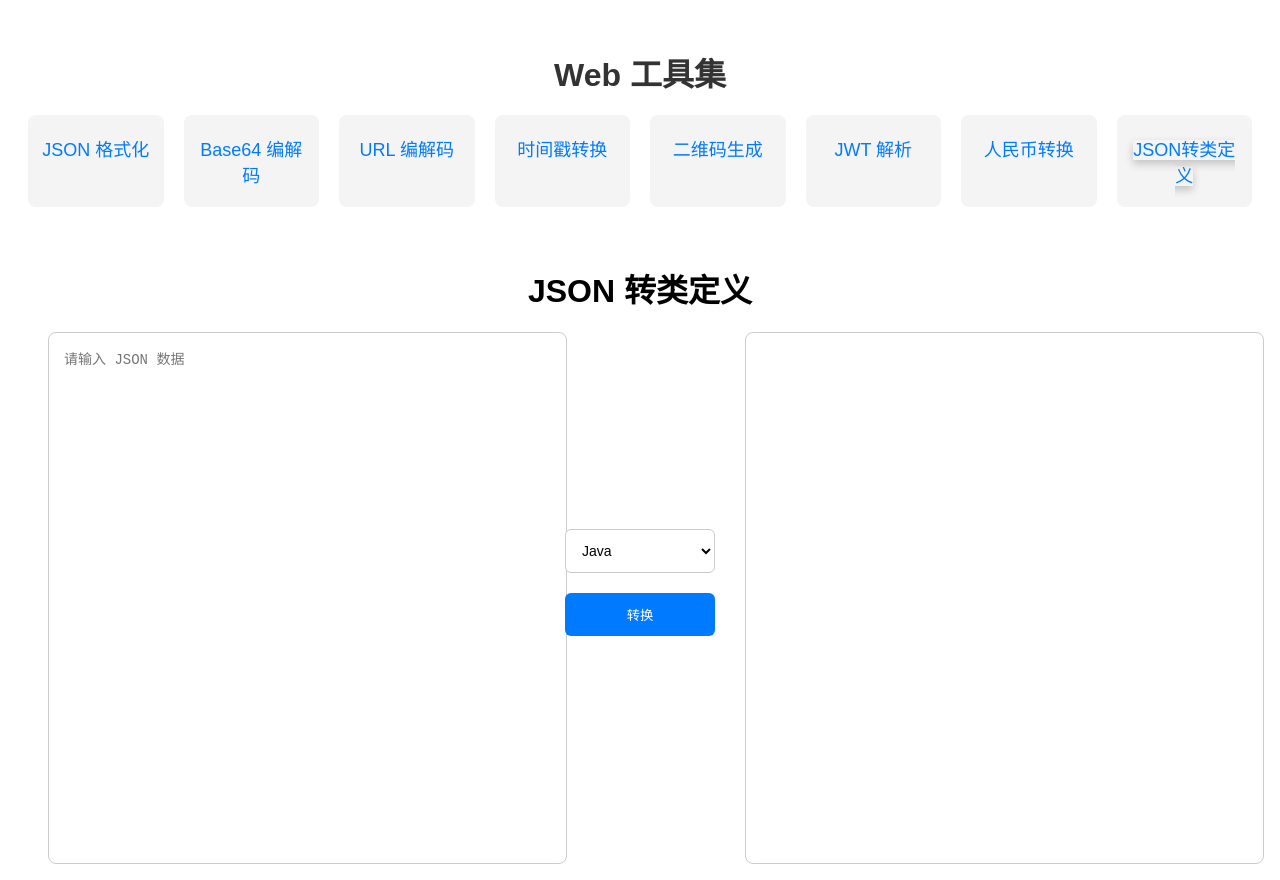
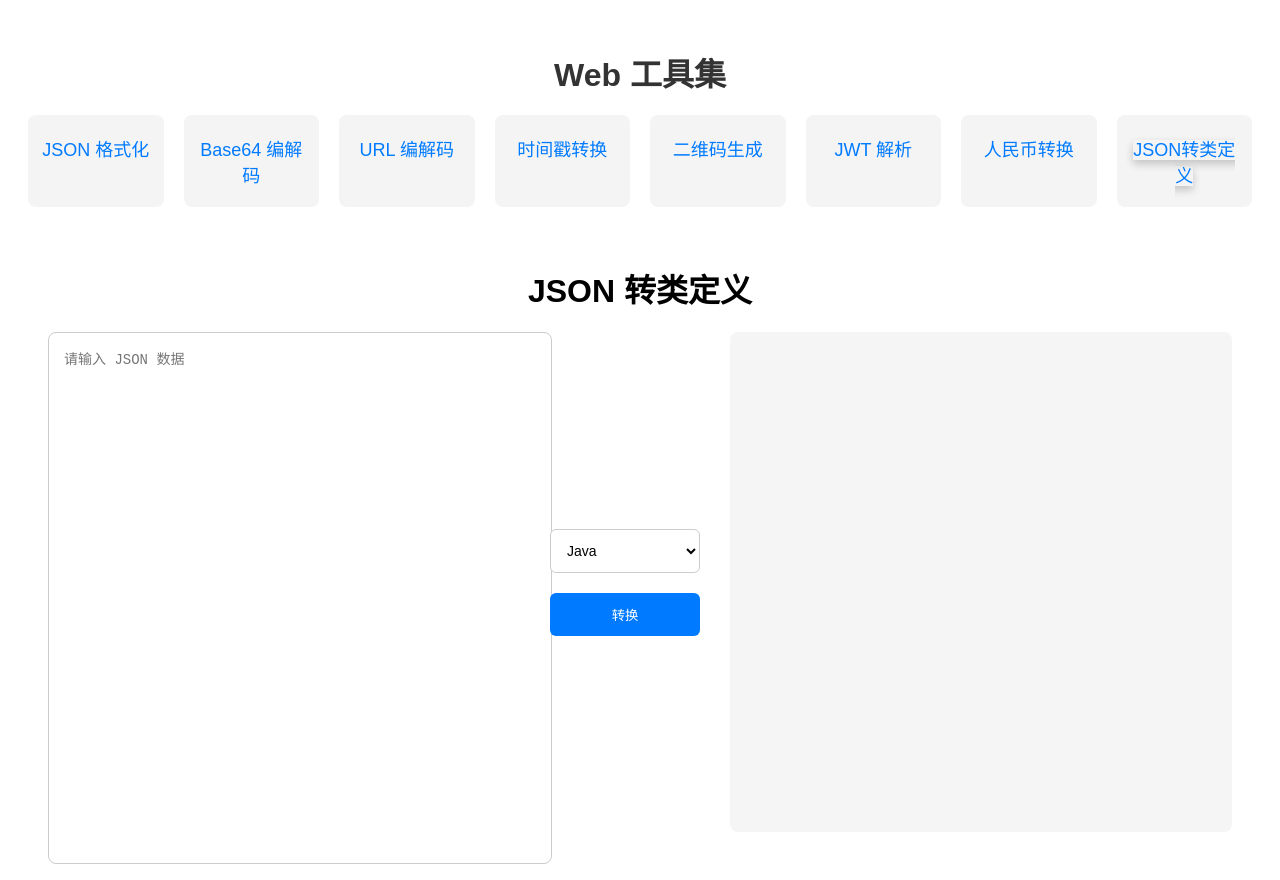
Before and after one commit to kennethfan/web-tools, a Vue app: page /web-tools/json-to-class in a window 1280 px wide. Built offline with nearby package versions, Linux system fonts and the light colour scheme.

Commit message:
highlight

```diff
--- a/package.json
+++ b/package.json
@@ -9,6 +9,7 @@
     "preview": "vite preview"
   },
   "dependencies": {
+    "highlight.js": "^11.11.1",
     "qrcode-generator": "^1.4.4",
     "vue": "^3.5.13",
     "vue-json-pretty": "^2.4.0",
--- a/src/views/JsonToClass.vue
+++ b/src/views/JsonToClass.vue
@@ -16,14 +16,24 @@
       </div>
 
       <div class="output-section">
-        <textarea v-model="outputClass" class="output-textarea" readonly></textarea>
+        <pre><code id="code" :class="targetLanguage">{{ outputClass }}</code></pre>
       </div>
     </div>
   </div>
 </template>
 
 <script lang="ts" setup>
-import { ref } from 'vue';
+import { ref, nextTick } from 'vue';
+import hljs from 'highlight.js';
+import 'highlight.js/styles/default.min.css';
+import java from 'highlight.js/lib/languages/java';
+import go from 'highlight.js/lib/languages/go';
+import typescript from 'highlight.js/lib/languages/typescript';
+
+// 注册语言
+hljs.registerLanguage('java', java);
+hljs.registerLanguage('go', go);
+hljs.registerLanguage('typescript', typescript);
 
 const inputJson = ref('');
 const outputClass = ref('');
@@ -33,6 +43,19 @@ const convertJson = () => {
   try {
     const jsonObj = JSON.parse(inputJson.value);
     outputClass.value = generateClassDefinition(jsonObj, targetLanguage.value);
+    nextTick(() => {
+      const codeElement = document.getElementById('code');
+      if (codeElement) {
+        // 先移除所有highlight相关的class
+        codeElement.className = targetLanguage.value;
+        // 强制重新渲染
+        codeElement.innerHTML = outputClass.value;
+        // 移除属性
+        codeElement.removeAttribute('data-highlighted');
+      }
+      // 重新应用highlight
+      hljs.highlightElement(codeElement!);
+    });
   } catch (error) {
     outputClass.value = '❌ 无效的JSON格式';
   }
@@ -211,4 +234,28 @@ const capitalizeFirstLetter = (str: string): string => {
 .convert-button:hover {
   background-color: #0056b3;
 }
+
+.output-section {
+  flex: 1;
+  background-color: #f5f5f5;
+  padding: 15px;
+  border-radius: 8px;
+  overflow: auto;
+}
+
+pre {
+  margin: 0;
+  white-space: pre-wrap;
+  word-wrap: break-word;
+  background-color: transparent !important;
+  padding: 0 !important;
+}
+
+code {
+  font-family: 'Courier New', Courier, monospace;
+  font-size: 14px;
+  display: block;
+  white-space: pre-wrap;
+  text-align: left;
+}
 </style>
```
Also changed, not shown: 1 other file (tests, documents, lock files or other folders).
